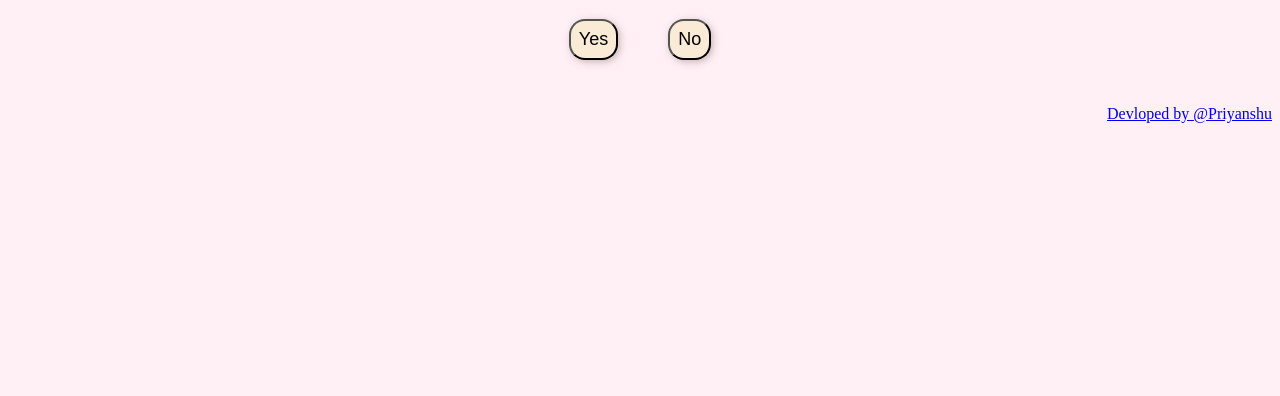
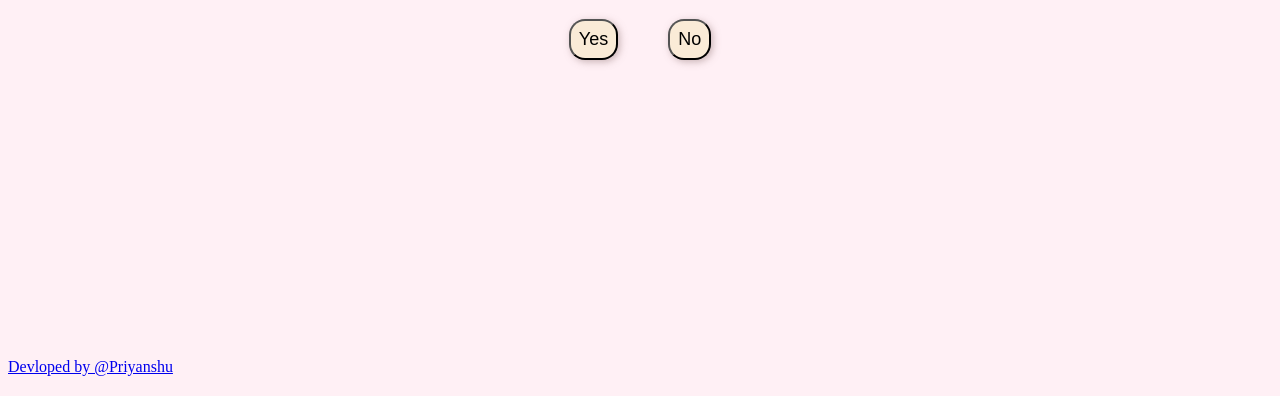
Before and after one commit to pk91990/proposal-1, a plain HTML site: page index.html in a window 1280 px wide. Shown: the part 404-800 px from the top of the page. Drawn offline with Linux system fonts and the light colour scheme; a web font is replaced by a local one.

Commit message:
Update style.css

```diff
--- a/style.css
+++ b/style.css
@@ -47,8 +47,8 @@ body {
 }
 .ins {
     display: flex;
-    justify-content: end;
-    margin-top: 45px;
+    position: absolute;
+    bottom: 20px;
 
 }
 body {
```
